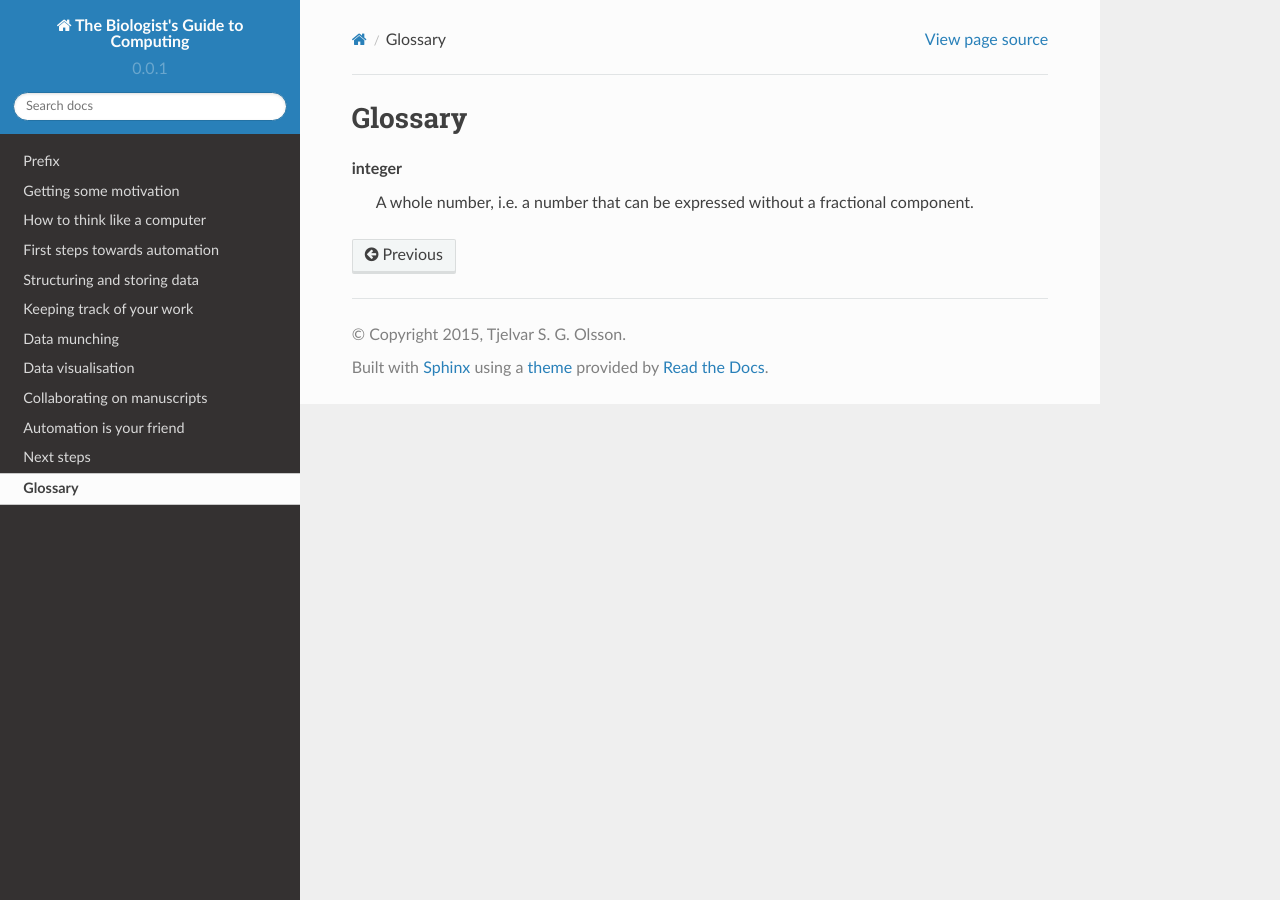
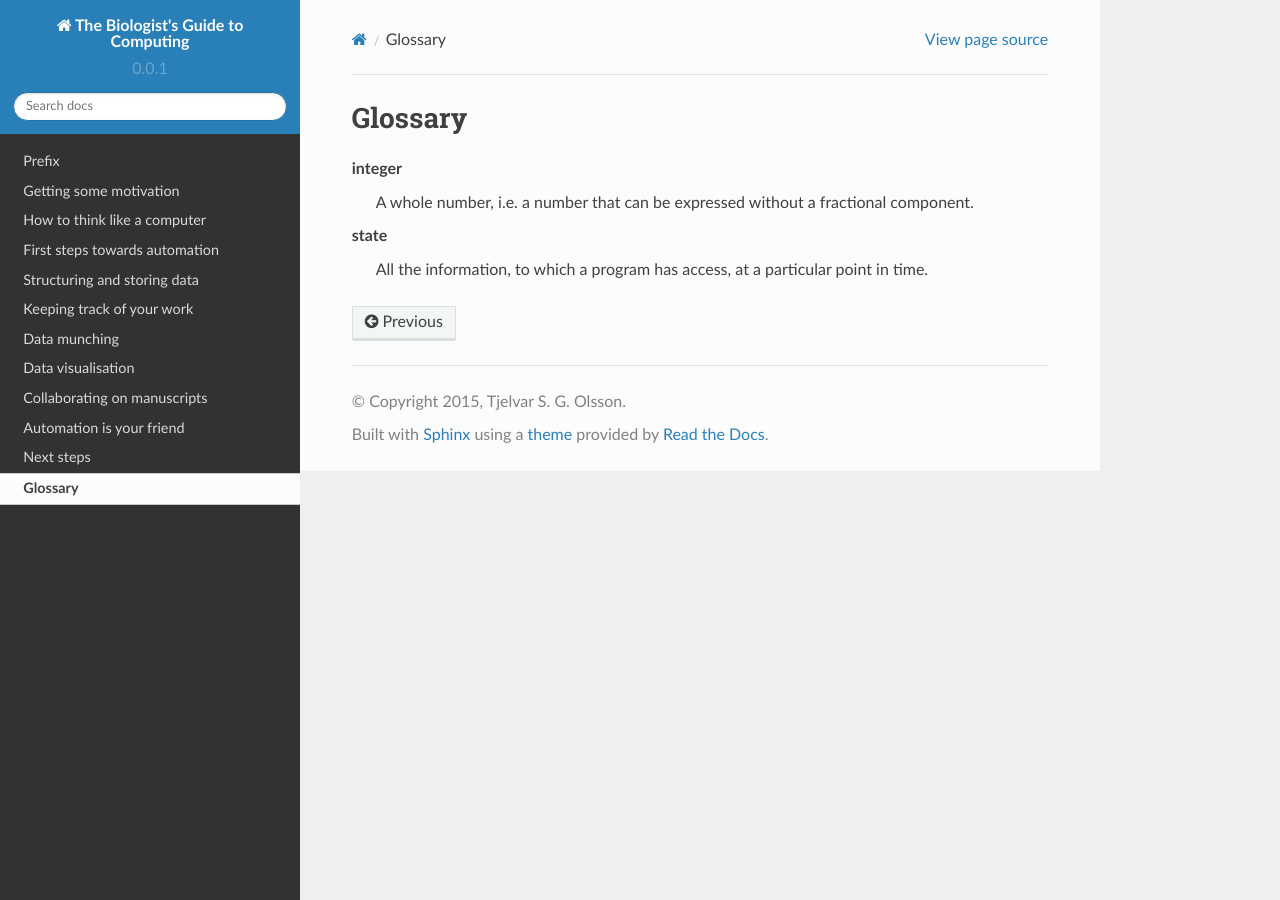
Before and after one commit to tjelvar-olsson/biologists-guide-to-computing, a Sphinx documentation site: the page built from source/glossary.rst, in a window 1280 px wide. Built offline with Sphinx 7.4.7 and the Read the Docs theme 2.0.0, drawn with Linux system fonts in a browser that asks for light colours.

Commit message:
Added definition of state to glossary.

```diff
--- a/source/glossary.rst
+++ b/source/glossary.rst
@@ -3,3 +3,6 @@ Glossary
 
 integer
     A whole number, i.e. a number that can be expressed without a fractional component.
+
+state
+    All the information, to which a program has access, at a particular point in time.
```
